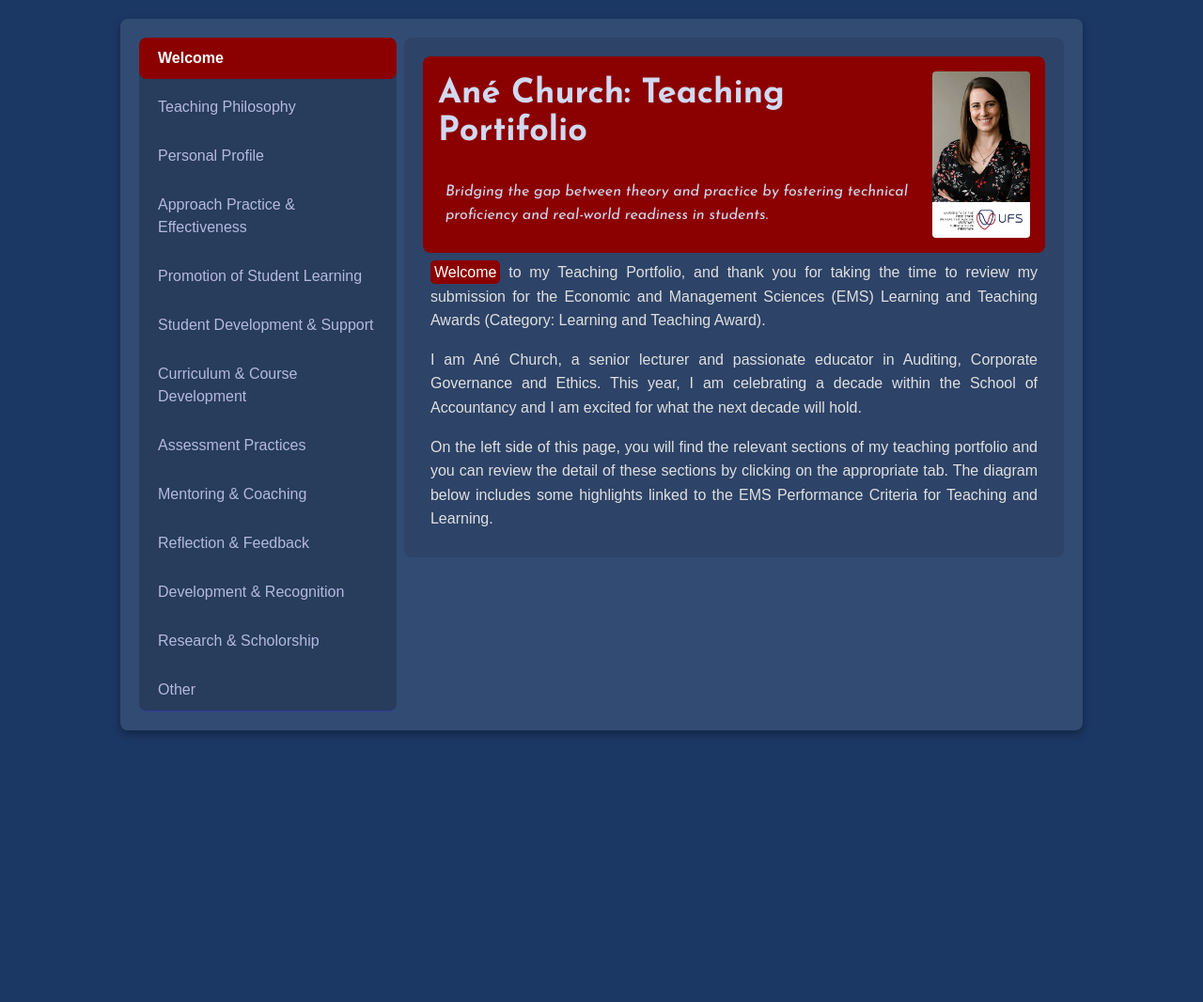
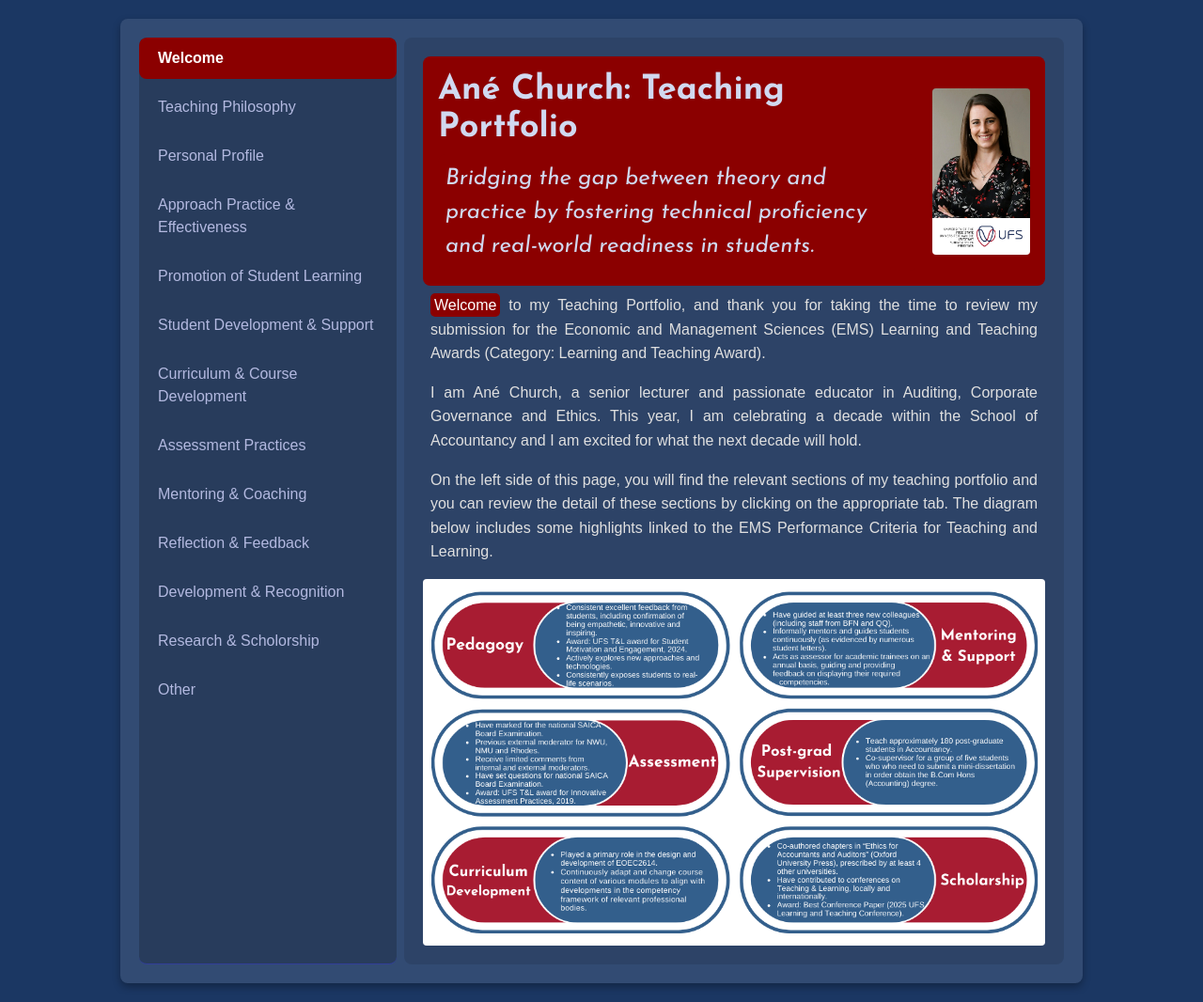
Before and after one commit to johanvaneck/ane-cv, a plain HTML site: page index.html in a window 1280 px wide. Shown: the whole page at 94% size. Before the commit the page ends 800 px from the top, so only its background shows below. Drawn offline with nearby package versions, Linux system fonts and the light colour scheme.

Commit message:
Added picture

```diff
--- a/index.html
+++ b/index.html
@@ -12,7 +12,7 @@
 		rel="stylesheet">
 	<title>Ané Church CA(SA)</title>
 	<meta property="og:title" content="Ané Church">
-	<meta property="og:description" content="Teaching Portifolio for Ané Church">
+	<meta property="og:description" content="Teaching Portfolio for Ané Church">
 	<meta property="og:image" content="https://anechurch.co.za/assets/ane.jpg">
 	<!--<meta property="og:image:width" content="1200">-->
 	<meta property="og:image:height" content="630">
@@ -216,13 +216,13 @@
 						class="flex justify-between items-center text-white rounded-lg bg-[#8b0000] p-4 gap-4">
 						<div class="flex flex-col gap-2 w-full">
 							<h1 class="text-4xl font-bold">
-								Ané Church: Teaching Portifolio
+								Ané Church: Teaching Portfolio
 							</h1>
-							<h3 class="italic text-lg">
+							<h2 class="italic">
 								Bridging the gap between theory and practice by
 								fostering technical proficiency and real-world readiness
 								in students.
-							</h3>
+							</h2>
 						</div>
 						<div class="flex flex-col">
 							<img class="shadow rounded-t w-32" src="assets/ane.jpg"
@@ -250,6 +250,7 @@
 						highlights linked to the EMS Performance Criteria for Teaching and
 						Learning.
 					</p>
+					<img class="w-full rounded mt-2" src="assets/highlights.png" alt="">
 				</div>
 				<div class="tab-content" id="philosophy">
 					<h2>Teaching Philosophy</h2>
```
Also changed, not shown: assets/highlights.png (added).
